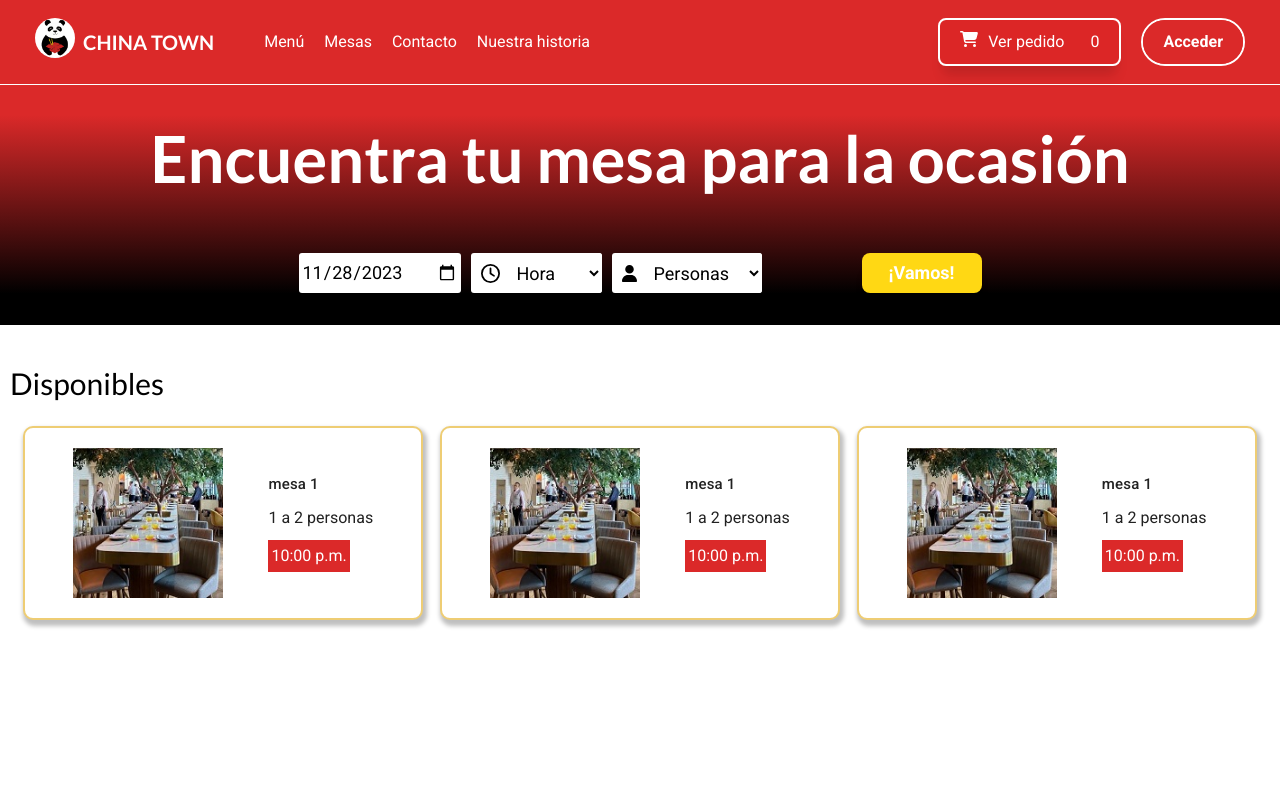
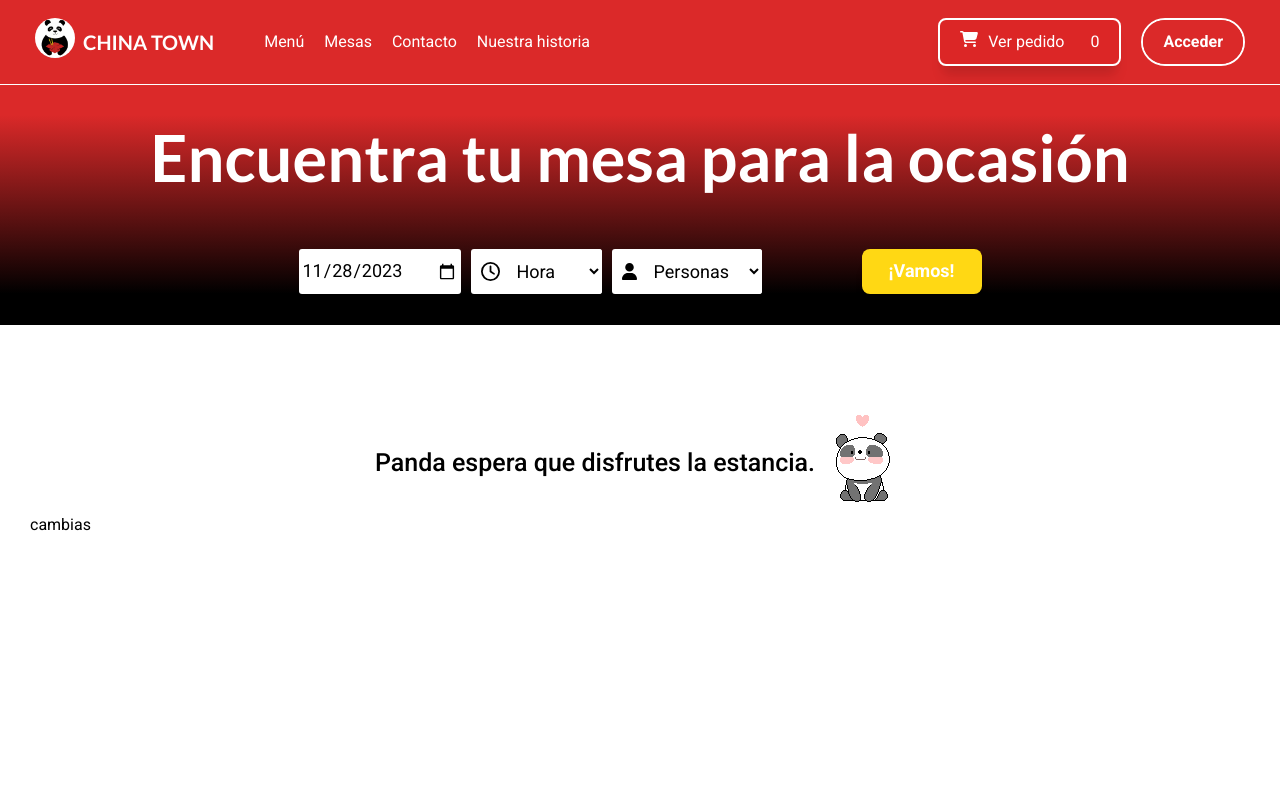
Before and after one commit to Irving-8man/app-restaurante, a Vue app: page /mesas in a window 1280 px wide. Shown: the top 800 px of the page. Built offline with nearby package versions, Linux system fonts and the light colour scheme.

Commit message:
reservas casi completadas

```diff
--- a/src/assets/base.css
+++ b/src/assets/base.css
@@ -40,10 +40,10 @@
 
   --section-gap: 160px;
   --bg: #000000;
-  --clr-1: #db292931;
-  --clr-2: #ffff0041;
-  --clr-3: #dbd82a44;
-  --clr-4: #2adb5c52;
+  --clr-1: #db292946;
+  --clr-2: #ffff0049;
+  --clr-3: #dbd82a4d;
+  --clr-4: #2adb5c44;
 
   --blur: 1rem;
   --fs: clamp(3rem, 7vw, 7rem);
--- a/src/assets/data/personasReserva.json
+++ b/src/assets/data/personasReserva.json
@@ -20,7 +20,7 @@
     "valor": 5
   },
   {
-    "etiqueta": "5 personas",
-    "valor": 5
+    "etiqueta": "6 personas",
+    "valor": 6
   }
 ]
--- a/src/components/CardReservacion.vue
+++ b/src/components/CardReservacion.vue
@@ -3,7 +3,8 @@ const props = defineProps(['mesa'])
 
 </script>
 <template>
-    <v-card class="card">
+    <v-hover v-slot="{ isHovering, props }" close-delay="200">
+        <v-card class="card" :elevation="isHovering ? 16 : 2" :class="{ 'on-hover': isHovering }" v-bind="props">
             <div class="contentCard">
                 <v-avatar size="150" rounded="0">
                     <v-img src="src/assets/img/mesas/mesaIndividual_1.jpg" alt="Este"></v-img>
@@ -26,6 +27,7 @@ const props = defineProps(['mesa'])
                 </div>
             </div>
         </v-card>
+    </v-hover>
 </template>
 
 <style scoped>
@@ -44,7 +46,7 @@ const props = defineProps(['mesa'])
     justify-content: space-between;
     align-content: start;
     text-align: start;
-    gap:10px;
+    gap: 10px;
 }
 
 .mesaNombre {
@@ -53,7 +55,7 @@ const props = defineProps(['mesa'])
     text-wrap: balance;
     line-height: 1.4;
     word-wrap: break-word;
-    white-space:normal;
+    white-space: normal;
 }
 
 .card {
--- /dev/null
+++ b/src/stores/mesas.js
@@ -0,0 +1,15 @@
+import { defineStore } from "pinia";
+import mesasRestaurante from '../assets/data/mesasRestaurante.json';
+
+export const useMesasStore = defineStore("mesas", {
+    state: () => {
+        return {
+            mesas: mesasRestaurante
+        };
+    },
+    getters: {
+        getMesas(state) {
+            return state.mesas;
+        },
+    },
+})
--- a/src/stores/reservas.js
+++ b/src/stores/reservas.js
@@ -1,22 +1,25 @@
 import { defineStore } from "pinia";
-import dayjs from "dayjs";
 
 export const useReservasStore = defineStore("reservas", {
     state: () => {
         return {
-            reservaciones: [],
+            reservaciones: {},
         };
     },
     getters: {
-        getReservas(state) {
+        getReservas(state){
             return state.reservaciones;
-        },
+        }
     },
     actions: {
-        nuevaReservacion(cliente, reservacion) {
+        nuevaReservacion(fecha,reservacion) {
 
+            if (!this.reservaciones[fecha]) {
+                this.reservaciones[fecha] = [];
+            }
+            this.reservaciones[fecha].push(reservacion);
         },
+
     },
-
-    persist: true,
+    persist:true,
 })
--- a/src/views/HomeView.vue
+++ b/src/views/HomeView.vue
@@ -348,6 +348,7 @@ import ButtonTwo from '../components/ButtonTypeTwo.vue';
     padding: 0 40px;
     position: relative;
     overflow: hidden;
+    background-color: white;
 }
 
 .ContentHeroTitle {
@@ -367,7 +368,7 @@ import ButtonTwo from '../components/ButtonTypeTwo.vue';
 
 .heroTitle {
   font-size: 65px;
-  font-weight:900;
+  font-weight:1000;
   text-transform: uppercase;
 }
 
--- a/src/views/MesasView.vue
+++ b/src/views/MesasView.vue
@@ -1,12 +1,14 @@
 <script setup>
-import { ref, computed, onMounted, onUnmounted, watch } from 'vue';
+import { ref, computed, onMounted, onUnmounted, watch,reactive } from 'vue';
+import { storeToRefs } from 'pinia'
 import CardReservacion from '../components/CardReservacion.vue';
-import mesasRestaurante from '../assets/data/mesasRestaurante.json';
 import personasReserva from '../assets/data/personasReserva.json';
+import { useMesasStore } from '@/stores/mesas';
+import {useReservasStore} from '@/stores/reservas';
+
 import dayjs from 'dayjs';
 
-//? Datos para
-const mesas = mesasRestaurante;
+//? Datos de mesas
 
 /**
  * todo Logica de las horas y fecha
@@ -20,6 +22,7 @@ onMounted(() => {
         fechaCompletaAhora.value = dayjs();
     }, 1000);
 
+
     onUnmounted(() => clearInterval(intervalo));
 });
 
@@ -28,14 +31,15 @@ const fechaAhora = computed(() => {
     return fechaCompletaAhora.value.format('YYYY-MM-DD');
 });
 
-//Fecha seleccionada
+
+/**
+ * !Fecha seleccionada-Valor 1
+ */
 const fechaSeleccionada = ref(fechaAhora.value);
 
 // Variable computada para la fecha mínima
 const fechaMin = computed(() => {
     const horaFin = dayjs(fechaAhora.value).set('hour', 22).set('minute', 30);
-
-    // Si la hora actual ha pasado la horaFin, devuelve la fecha para el siguiente día
     if (dayjs().isAfter(horaFin)) {
         return dayjs(fechaAhora.value).add(1, 'day').format('YYYY-MM-DD');
     } else {
@@ -79,7 +83,6 @@ function obtenerHorasDisponiblesParaFecha(fechaMostrar) {
     const horas = [];
 
     while (horaActualCalculada.isBefore(horaFin) || horaActualCalculada.isSame(horaFin)) {
-        // Verifica si la hora actual calculada está después de la hora actual
         if (horaActualCalculada.isAfter(fechaCompletaAhora.value)) {
             const horaFormateada = horaActualCalculada.format('HH:mm');
             const valorISO = horaActualCalculada.format('YYYY-MM-DDTHH:mm:ss');
@@ -98,8 +101,6 @@ const horasDisponibles = computed(() => {
 
 watch(fechaSeleccionada, (nuevaFechaSeleccionada) => {
     const horasDisponiblesParaFecha = obtenerHorasDisponiblesParaFecha(nuevaFechaSeleccionada);
-
-    // Verifica si la horaSeleccionada actual está en las nuevas horas disponibles
     const horaExistente = horasDisponiblesParaFecha.find(hora => hora.valorISO === horaSeleccionada.value);
 
     // Si la hora actual no está en las nuevas horas disponibles y hay al menos una hora disponible, establece la primera como predeterminada
@@ -114,8 +115,60 @@ watch(fechaSeleccionada, (nuevaFechaSeleccionada) => {
  * todo Trabajando el numero de personas
  */
 const personasReservas = ref(personasReserva);
+/**
+ * !hora seleccionada-Valor 2
+ */
+const horaSeleccionada = ref('');
+
+/**
+ * !personas seleccionada-Valor 3
+ */
 const numPersonasSeleccionadas = ref('');
-const horaSeleccionada = ref('');
+
+const buscados = ref(false);
+
+/**
+ * *Mesas
+ */
+    const mesasStore = useMesasStore();
+    const todasLasMesas = mesasStore.getMesas;
+    const mesasDisponibles = reactive([]);
+
+/**
+ * Reservas
+ */
+    const reservasStore = useReservasStore();
+    const reservasTotales =  reservasStore.getReservas;
+/**
+ * !Trabajando el formulario
+ */
+
+const buscarReservasDia = (fecha) =>{
+    let mesasDelDia = [];
+    if(reservasTotales[fecha]!== undefined){
+        mesasDelDia  = reservasTotales[fecha];
+    }
+    return mesasDelDia;
+}
+
+const buscarMesas = () => {
+
+    let mesasDisponiblesFiltrada = [];
+
+    let reservacion = {
+        "fecha": fechaSeleccionada.value,
+        "hora": horaSeleccionada.value,
+        "numPersonas": numPersonasSeleccionadas.value
+    }
+
+    let mesasPedidas = todasLasMesas.filter(mesa => mesa.unidadesPersonas.includes(numPersonasSeleccionadas.value));
+    let reservasDeEseDia = buscarReservasDia(fechaSeleccionada.value);
+
+
+    console.log(reservasDeEseDia);
+    buscados.value = !buscados.value;
+}
+
 
 
 
@@ -126,11 +179,11 @@ const horaSeleccionada = ref('');
     <div class="backTitle">
         <h2 class="titleSeccion">Encuentra tu mesa para la ocasión</h2>
 
-        <form class="busqueda">
+        <form class="busqueda" @submit.prevent="buscarMesas">
 
             <div class="contBotones">
                 <div>
-                    <input type="date" id="fecha" name="fecha" class="input" :min="fechaMin" v-model="fechaSeleccionada">
+                    <input type="date" id="fecha" name="fecha" class="input" :min="fechaMin" v-model="fechaSeleccionada"  required>
                 </div>
 
                 <!--Manejo de las horas-->
@@ -142,7 +195,7 @@ const horaSeleccionada = ref('');
                                     d="M464 256A208 208 0 1 1 48 256a208 208 0 1 1 416 0zM0 256a256 256 0 1 0 512 0A256 256 0 1 0 0 256zM232 120V256c0 8 4 15.5 10.7 20l96 64c11 7.4 25.9 4.4 33.3-6.7s4.4-25.9-6.7-33.3L280 243.2V120c0-13.3-10.7-24-24-24s-24 10.7-24 24z" />
                             </svg>
                         </div>
-                        <select name="Horas" id="horas" class="input" v-model="horaSeleccionada">
+                        <select name="Horas" id="horas" class="input" v-model="horaSeleccionada"  required>
                             <option disabled value="" class="option">Hora</option>
                             <option v-for="hora in horasDisponibles" :value="hora.valorISO" class="option">
                                 {{ hora.hora }} hr
@@ -162,7 +215,7 @@ const horaSeleccionada = ref('');
                             </svg>
                         </div>
 
-                        <select name="Personas" id="numPersonas" class="input" v-model="numPersonasSeleccionadas">
+                        <select name="Personas" id="numPersonas" class="input" v-model="numPersonasSeleccionadas" required>
                             <option disabled value="" class="option">Personas</option>
                             <option v-for="numPersonas in personasReservas" :value="numPersonas.valor" class="option">
                                 {{ numPersonas.etiqueta }}
@@ -180,25 +233,30 @@ const horaSeleccionada = ref('');
         </form>
     </div>
 
-    <div class="contentTitulo">
+    <div v-show="buscados" class="contentTitulo">
         <h3 class="tituloDisponible">Disponibles</h3>
     </div>
     <section class="section secReservaciones">
-        <div class="reservaciones">
-            <CardReservacion></CardReservacion>
+        <div v-show="buscados" class="reservaciones">
             <CardReservacion></CardReservacion>
             <CardReservacion></CardReservacion>
         </div>
+        <div class="previoBusqueda">
+            <div>
+                <p class="mensaje">Panda espera que disfrutes la estancia.</p>
+            </div>
+            <div>
+                <img src="src/assets/img/panda_mesas.gif" style="background-color: white;" alt="panda">
+            </div>
+        </div>
+
+        <button @click="buscados = !buscados" class="">cambias</button>
     </section>
-
-
 </template>
 
 
 
 <style scoped>
-
-
 /**HEader */
 .backTitle {
     position: relative;
@@ -243,12 +301,13 @@ select,
 .input {
     box-sizing: border-box;
     width: 100%;
-    height: 40px;
+    height: 45px;
     margin: 0;
     background-color: white;
     color: black;
     border-radius: 3px;
     padding: 0 3px;
+    cursor: pointer;
 }
 
 select {
@@ -323,6 +382,7 @@ select {
     max-width: 1260px;
     text-align: start;
     margin-bottom: 25px;
+    padding-left: 15px;
 }
 
 .tituloDisponible {
@@ -339,10 +399,26 @@ select {
     width: 100%;
     max-width: 1260px;
     display: grid;
-    grid-template-columns: repeat(auto-fit,minmax(350px,1fr));
+    grid-template-columns: repeat(auto-fit, minmax(350px, 1fr));
     justify-content: center;
     align-items: center;
     justify-items: center;
     gap: 30px;
 }
+
+/***Mesaje */
+.previoBusqueda {
+    display: flex;
+    flex-flow: row nowrap;
+    justify-content: center;
+    align-items: center;
+    align-content: end;
+    margin-top: 50px;
+}
+
+.mensaje {
+    text-align: center;
+    font-size: 25px;
+    font-weight: 450;
+}
 </style>
```
Also changed, not shown: src/views/NotFound.vue (+26 -10 lines), src/assets/img/panda_mesas.gif (added). Lines whose indentation alone changed are shown as unchanged.
